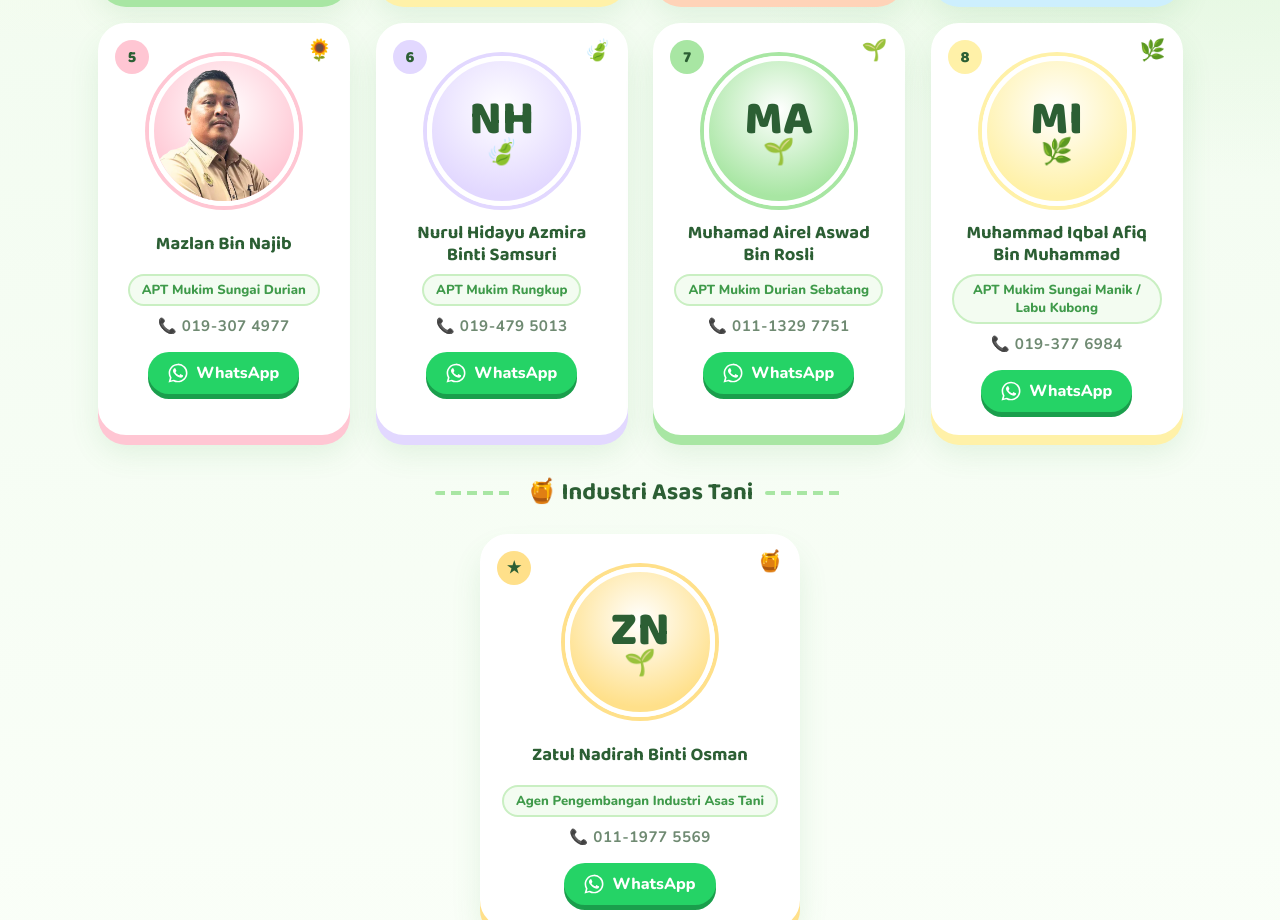
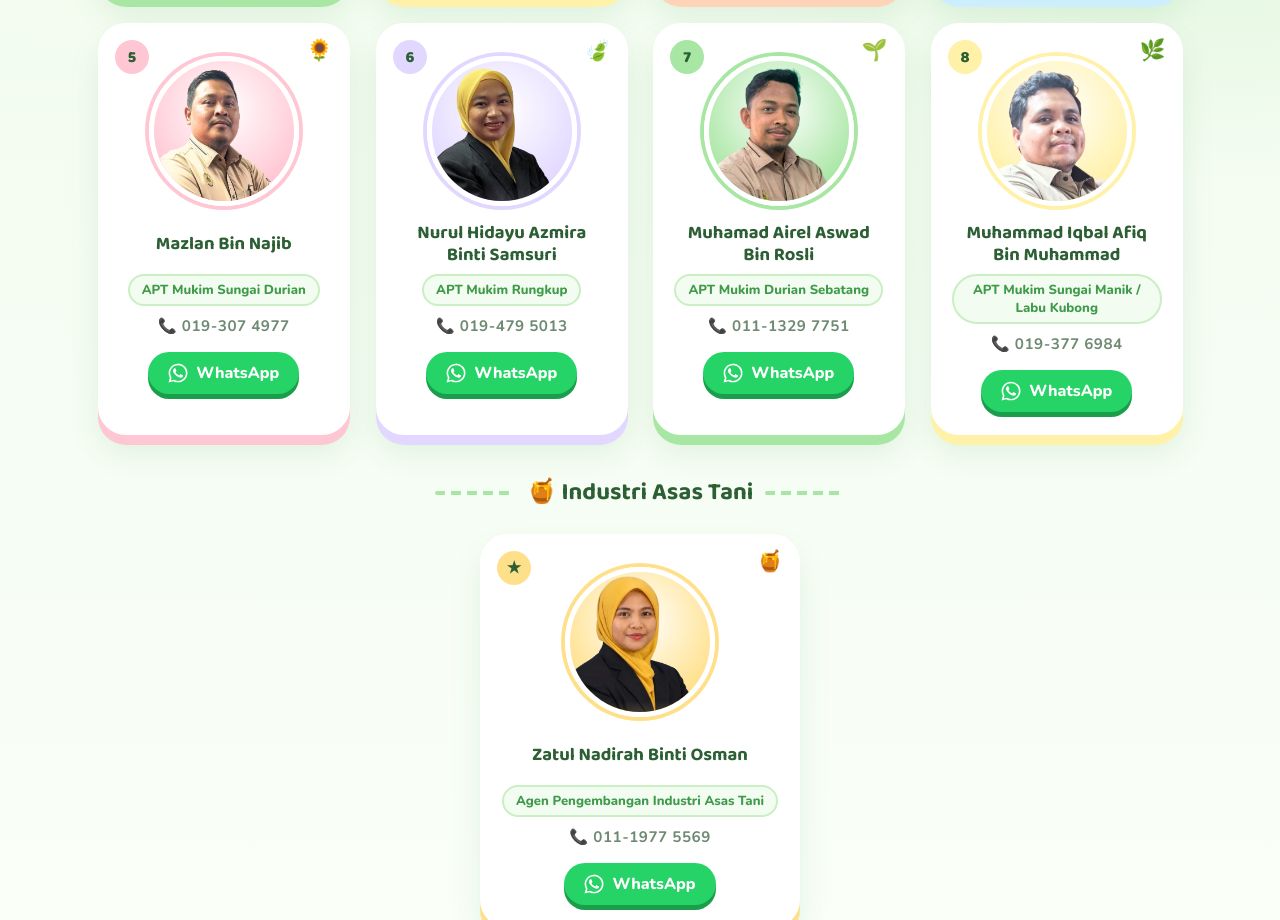
Before and after one commit to balafiq/hubungi-apt, a plain HTML site: page index.html in a window 1280 px wide. Shown: the part 817-1737 px from the top of the page. Drawn offline with nearby package versions, Linux system fonts and the light colour scheme.

Commit message:
Tambah gambar untuk 4 agen yang belum ada foto
Co-Authored-By: Claude Opus 5.5 <noreply@anthropic.com>
Claude-Session: https://claude.ai/code/session_01MhhpC1Kbohj2AQHtHhrnuV

```diff
--- a/index.html
+++ b/index.html
@@ -225,10 +225,10 @@
     { name:"Madrina Binti Mat Isa", role:"APT Mukim Teluk Bharu", phone:"0134734476", photo:"img/madrina.webp" },
     { name:"Nor Mala Binti Sarji", role:"APT Mukim Bagan Datuk", phone:"0134018473", photo:"img/normala.webp" },
     { name:"Mazlan Bin Najib", role:"APT Mukim Sungai Durian", phone:"0193074977", photo:"img/mazlan.webp" },
-    { name:"Nurul Hidayu Azmira Binti Samsuri", role:"APT Mukim Rungkup", phone:"0194795013" },
-    { name:"Muhamad Airel Aswad Bin Rosli", role:"APT Mukim Durian Sebatang", phone:"01113297751" },
-    { name:"Muhammad Iqbal Afiq Bin Muhammad", role:"APT Mukim Sungai Manik / Labu Kubong", phone:"0193776984" },
-    { name:"Zatul Nadirah Binti Osman", role:"Agen Pengembangan Industri Asas Tani", phone:"01119775569", iat:true },
+    { name:"Nurul Hidayu Azmira Binti Samsuri", role:"APT Mukim Rungkup", phone:"0194795013", photo:"img/nurulhidayu.webp" },
+    { name:"Muhamad Airel Aswad Bin Rosli", role:"APT Mukim Durian Sebatang", phone:"01113297751", photo:"img/airel.webp" },
+    { name:"Muhammad Iqbal Afiq Bin Muhammad", role:"APT Mukim Sungai Manik / Labu Kubong", phone:"0193776984", photo:"img/iqbal.webp" },
+    { name:"Zatul Nadirah Binti Osman", role:"Agen Pengembangan Industri Asas Tani", phone:"01119775569", photo:"img/zatul.webp", iat:true },
   ];
 
   const tints = ["t1","t2","t3","t4","t5","t6"];
```
Also changed, not shown: img/airel.webp (added), img/iqbal.webp (added), img/nurulhidayu.webp (added), img/zatul.webp (added).
